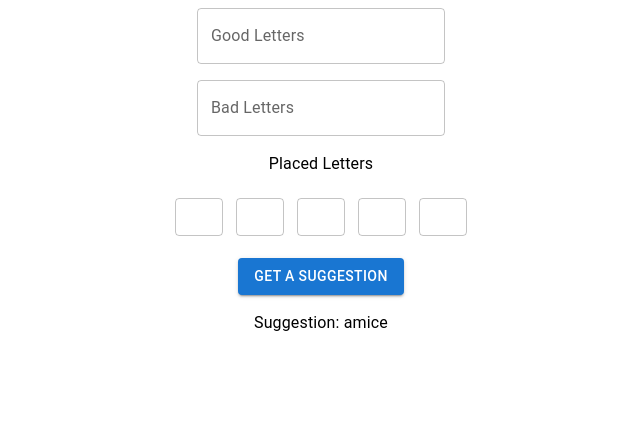
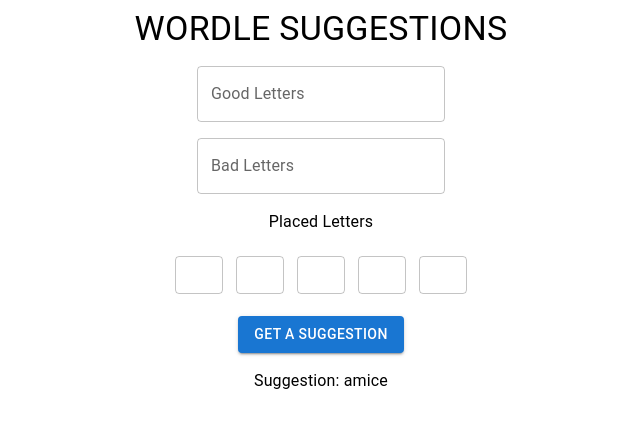
Before and after one commit to kulcsarrudolf/wordle-suggestions, a React (Create React App) app: page / in a window 1280 px wide. Shown: the top 428 px of the page, without its empty margins (319-959 px from the left). Built offline with nearby package versions, Linux system fonts and the light colour scheme.

Commit message:
PlacedLetters component created and minor changes

```diff
--- a/src/components/Main.tsx
+++ b/src/components/Main.tsx
@@ -2,23 +2,16 @@
 import { TextField, Grid, Typography } from '@mui/material';
 
 import Suggestions from './Suggestions';
+import PlacedLetters from './PlacedLetters';
 
 import { getWordleSuggestions } from '../service/wordle-suggestions';
 
 const Main = () => {
   const [goodLetters, setGoodLetters] = useState<Array<string>>([]);
   const [badLetters, setBadLetters] = useState<Array<string>>([]);
-  const [placedLetters, setPlacedLetters] = useState<any>(
-    new Map([
-      ['FIRST_LETTER', ''],
-      ['SECOND_LETTER', ''],
-      ['THIRD_LETTER', ''],
-      ['FOURTH_LETTER', ''],
-      ['FIFTH_LETTER', ''],
-    ])
-  );
+  const [placedLetters, setPlacedLetters] = useState<any>([]);
 
-  const [yellowLetters, setYellowLetters] = useState([]);
+  const [yellowLetters, setYellowLetters] = useState<Array<any>>([]);
 
   const [suggestions, setSuggestions] = useState<Array<string>>([]);
 
@@ -29,34 +22,15 @@
   };
 
   useEffect(() => {
-    const a: Array<any> = [];
-
-    if (placedLetters.get('FIRST_LETTER') !== '') {
-      a.push([placedLetters.get('FIRST_LETTER'), 1]);
-    }
-
-    if (placedLetters.get('SECOND_LETTER') !== '') {
-      a.push([placedLetters.get('SECOND_LETTER'), 2]);
-    }
-
-    if (placedLetters.get('THIRD_LETTER') !== '') {
-      a.push([placedLetters.get('THIRD_LETTER'), 3]);
-    }
-
-    if (placedLetters.get('FOURTH_LETTER') !== '') {
-      a.push([placedLetters.get('FOURTH_LETTER'), 4]);
-    }
-
-    if (placedLetters.get('FIFTH_LETTER') !== '') {
-      a.push([placedLetters.get('FIFTH_LETTER'), 5]);
-    }
-
-    setSuggestions(getWordleSuggestions(goodLetters, badLetters, a, []));
+    setSuggestions(getWordleSuggestions(goodLetters, badLetters, placedLetters, []));
   }, [goodLetters, badLetters, placedLetters]);
 
   return (
     <>
       <Grid container direction="column" justifyContent="center" alignItems="center" spacing={2}>
+        <Grid item>
+          <Typography variant="h4">WORDLE SUGGESTIONS</Typography>
+        </Grid>
         <Grid item>
           <TextField
             label="Good Letters"
@@ -79,30 +53,7 @@
           />
         </Grid>
 
-        <Grid item>
-          <Typography>Placed Letters</Typography>
-        </Grid>
-
-        <Grid item>
-          {Array.from(placedLetters.keys()).map((key: any) => (
-            <>
-              <TextField
-                variant="outlined"
-                value={placedLetters.get(key)}
-                inputProps={{
-                  min: 0,
-                  style: { textAlign: 'center', textTransform: 'uppercase', padding: '0.45rem' },
-                }}
-                style={{ maxWidth: '3rem', margin: '0.25rem', padding: '0.15rem' }}
-                onChange={(e) => {
-                  const placedLettersCopy = placedLetters;
-                  placedLettersCopy.set(key, e.target.value.toUpperCase());
-                  setPlacedLetters(new Map(placedLettersCopy));
-                }}
-              />
-            </>
-          ))}
-        </Grid>
+        <PlacedLetters setPlacedLettersArray={setPlacedLetters} />
 
         <Suggestions
           suggestions={suggestions}
--- /dev/null
+++ b/src/components/PlacedLetters.tsx
@@ -0,0 +1,80 @@
+import { useEffect, useState } from 'react';
+import { Typography, TextField, Grid } from '@mui/material';
+import { v4 as getKey } from 'uuid';
+
+type PlacedLettersProps = {
+  setPlacedLettersArray: any;
+};
+
+const PlacedLetters: React.FC<PlacedLettersProps> = ({
+  setPlacedLettersArray,
+}: PlacedLettersProps) => {
+  const [placedLetters, setPlacedLetters] = useState<any>(
+    new Map([
+      ['FIRST_LETTER', ''],
+      ['SECOND_LETTER', ''],
+      ['THIRD_LETTER', ''],
+      ['FOURTH_LETTER', ''],
+      ['FIFTH_LETTER', ''],
+    ])
+  );
+
+  const onPlacedLettersChange = (key: string, value: string) => {
+    const placedLettersCopy = placedLetters;
+    placedLettersCopy.set(key, value);
+    setPlacedLetters(new Map(placedLettersCopy));
+  };
+
+  useEffect(() => {
+    const a: Array<any> = [];
+
+    if (placedLetters.get('FIRST_LETTER') !== '') {
+      a.push([placedLetters.get('FIRST_LETTER'), 1]);
+    }
+
+    if (placedLetters.get('SECOND_LETTER') !== '') {
+      a.push([placedLetters.get('SECOND_LETTER'), 2]);
+    }
+
+    if (placedLetters.get('THIRD_LETTER') !== '') {
+      a.push([placedLetters.get('THIRD_LETTER'), 3]);
+    }
+
+    if (placedLetters.get('FOURTH_LETTER') !== '') {
+      a.push([placedLetters.get('FOURTH_LETTER'), 4]);
+    }
+
+    if (placedLetters.get('FIFTH_LETTER') !== '') {
+      a.push([placedLetters.get('FIFTH_LETTER'), 5]);
+    }
+
+    setPlacedLettersArray(a);
+  }, [placedLetters]);
+
+  return (
+    <>
+      <Grid item>
+        <Typography>Placed Letters</Typography>
+      </Grid>
+      <Grid item>
+        {Array.from(placedLetters.keys()).map((key: any) => (
+          <TextField
+            key={getKey()}
+            variant="outlined"
+            value={placedLetters.get(key)}
+            inputProps={{
+              min: 0,
+              style: { textAlign: 'center', textTransform: 'uppercase', padding: '0.45rem' },
+            }}
+            style={{ maxWidth: '3rem', margin: '0.25rem', padding: '0.15rem' }}
+            onChange={(e) => {
+              onPlacedLettersChange(key, e.target.value.toUpperCase());
+            }}
+          />
+        ))}
+      </Grid>
+    </>
+  );
+};
+
+export default PlacedLetters;
--- a/src/components/Suggestions.tsx
+++ b/src/components/Suggestions.tsx
@@ -1,4 +1,7 @@
 import { Grid, Chip, Typography, Alert } from '@mui/material';
+
+import { v4 as getKey } from 'uuid';
+
 import AdvancedSuggestion from './AdvancedSuggestion';
 
 type SuggestionsProps = {
@@ -37,6 +40,7 @@
         <Grid item>
           {suggestions.map((word) => (
             <Chip
+              key={getKey()}
               variant="filled"
               color="primary"
               size="medium"
```
